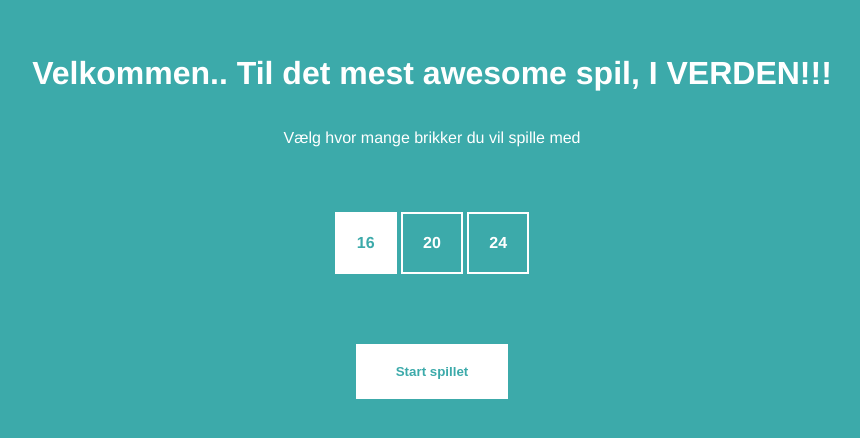
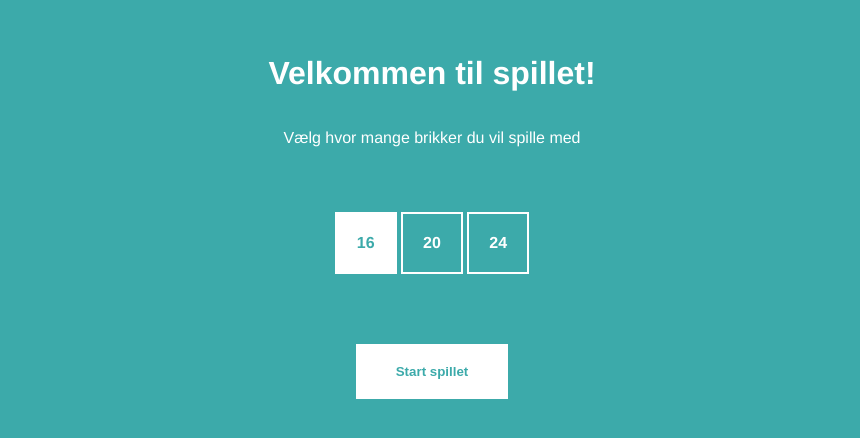
Before and after one commit to kasket005/Vendespil, a plain HTML site: page index.html in a window 1280 px wide. Shown: the part 184-622 px from the top of the page, without its empty margins (208-1068 px from the left). Drawn offline with Linux system fonts and the light colour scheme.

Commit message:
Changed the welcome sentence

```diff
--- a/index.html
+++ b/index.html
@@ -17,7 +17,7 @@
 <body>
 
   <div id="welcome">
-  <h1>Velkommen.. Til det mest awesome spil, I VERDEN!!!</h1>
+  <h1>Velkommen til spillet!</h1>
 <p>Vælg hvor mange brikker du vil spille med</p>
 
 <form id="playGame">
```
